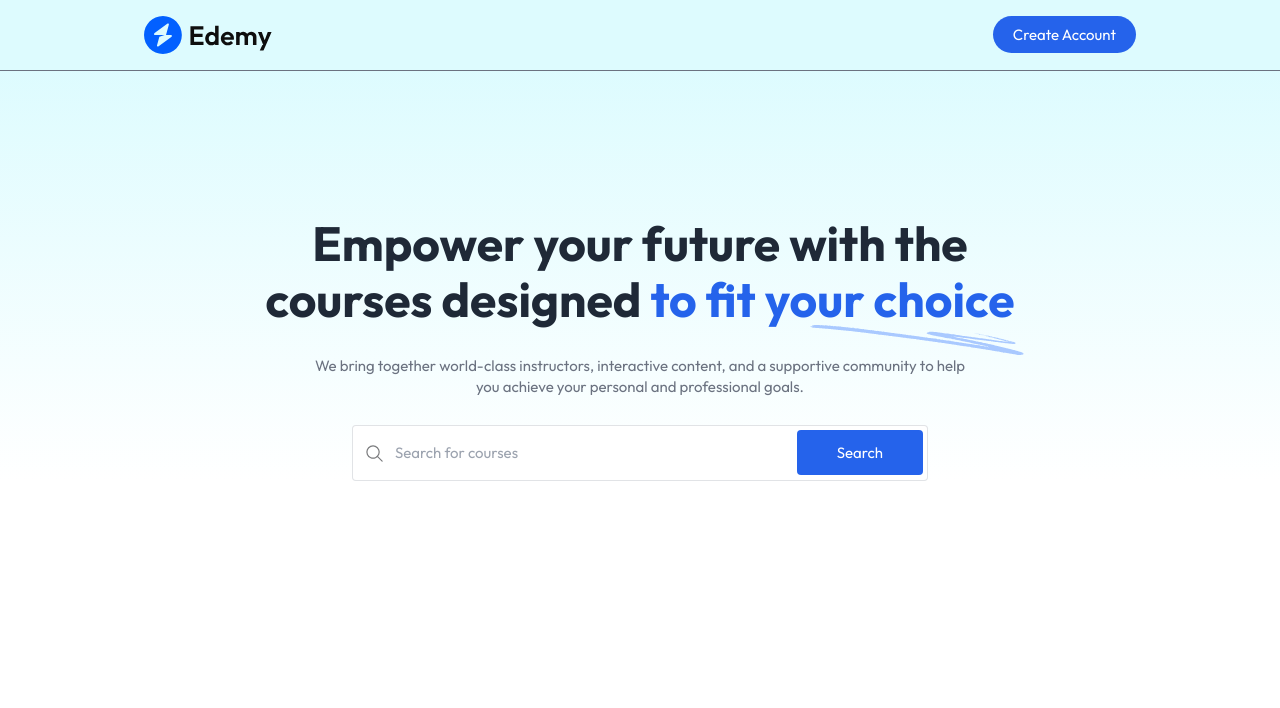
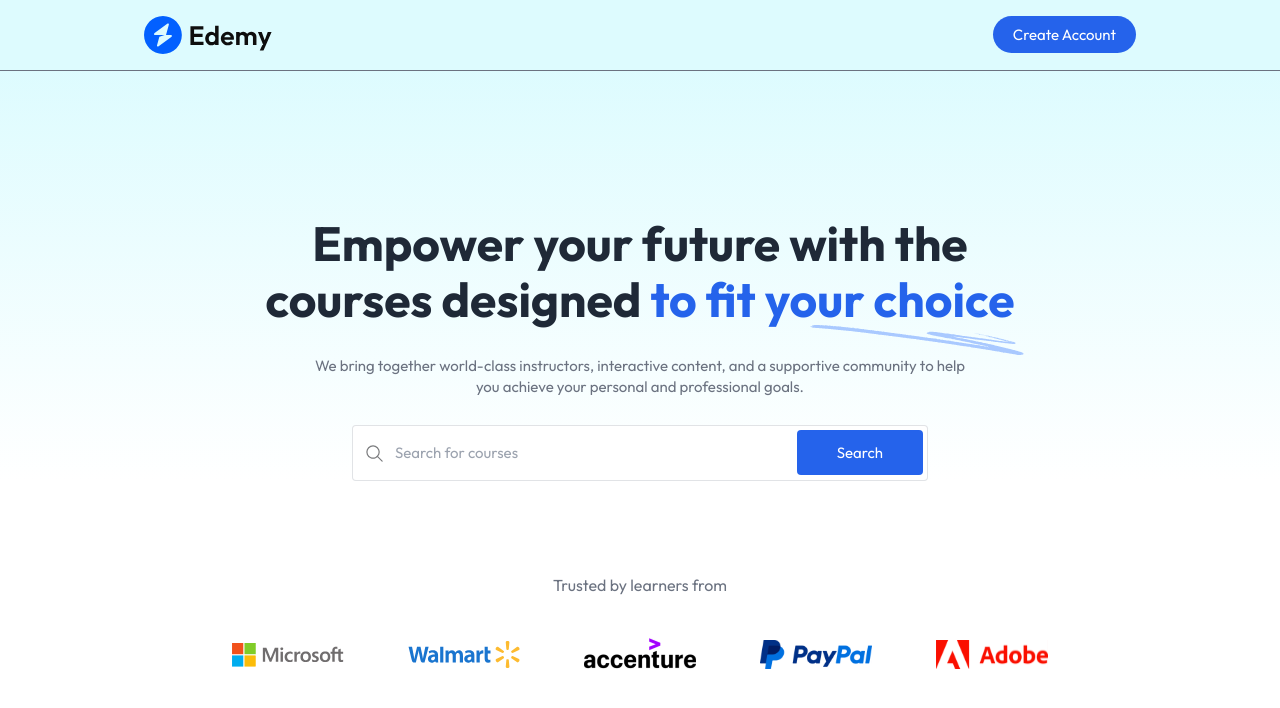
Before and after one commit to arnavsinghrawat/edTech_site, a React (Vite) app in the folder client/: page / in a window 1280 px wide. Shown: the top 708 px of the page. Built offline with nearby package versions, Linux system fonts and the light colour scheme; no server answers.

Commit message:
worked on companies section

```diff
--- a/client/src/components/student/Companies.jsx
+++ b/client/src/components/student/Companies.jsx
@@ -1,9 +1,17 @@
 import React from 'react'
+import { assets } from '../../assets/assets';
 
 const Companies = () => {
   return (
-    <div>
-      <h1>Companies</h1>
+    <div className='pt-16'>
+      <p className='text-base text-gray-500'>Trusted by learners from </p>
+      <div className='flex flex-wrap items-center justify-center gap-6 md:gap-16 md:mt-10 mt-5'>
+        <img src={assets.microsoft_logo} alt="Microsoft logo" className='w-20 md:w-28'/>
+        <img src={assets.walmart_logo} alt="Walmart logo" className='w-20 md:w-28'/>
+        <img src={assets.accenture_logo} alt="Accenture logo" className='w-20 md:w-28'/>
+        <img src={assets.paypal_logo} alt="paypal logo" className='w-20 md:w-28'/>
+        <img src={assets.adobe_logo} alt="Adobe logo" className='w-20 md:w-28'/>
+      </div>
     </div>
   );
 }
--- a/client/src/pages/student/Home.jsx
+++ b/client/src/pages/student/Home.jsx
@@ -1,11 +1,13 @@
 import React from 'react'
 import Hero from '../../components/student/Hero';
+import Companies from '../../components/student/Companies';
 
 const Home = () => {
   console.log("home page is rendered");
   return (
     <div className='flex flex-col items-center space-y-7 text-center'>
       <Hero/>
+      <Companies/>
     </div>
   )
 }
```
